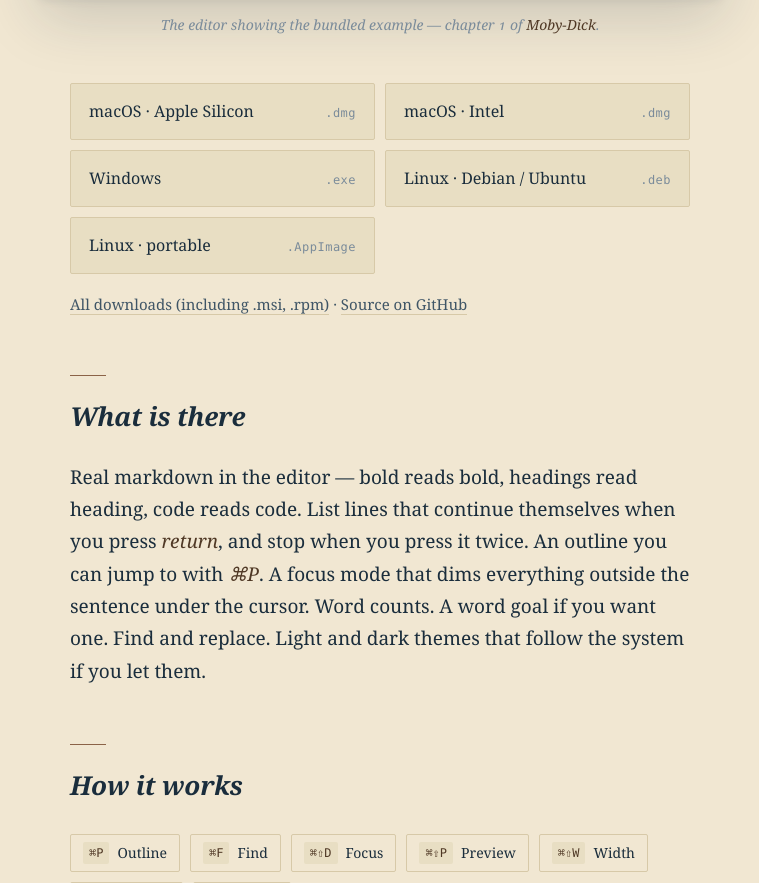
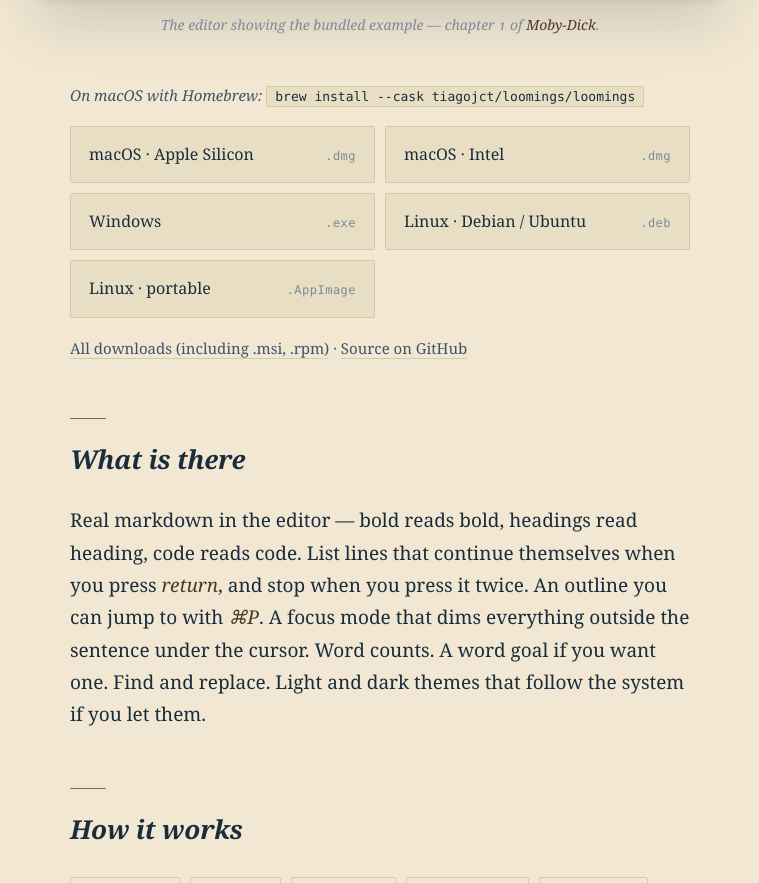
Before and after one commit to tiagojct/loomings, a website built with Vite: page docs/index.html in a window 1280 px wide. Shown: the part 1319-2202 px from the top of the page, without its empty margins (260-1019 px from the left). Built offline with nearby package versions, Linux system fonts and the light colour scheme.

Commit message:
docs: Homebrew cask install on README + landing
Tap is tiagojct/homebrew-loomings, install via
  brew install --cask tiagojct/loomings/loomings

Homebrew automatically strips com.apple.quarantine on cask installs,
so users on Apple Silicon no longer need the manual xattr workaround
documented in the "If macOS calls it damaged" section.

Cask currently arm64-only; Intel macOS support depends on the macos-13
runner queue catching up. Other platforms unchanged.

```diff
--- a/docs/index.html
+++ b/docs/index.html
@@ -42,6 +42,9 @@
       </figure>
 
       <section class="downloads-block">
+        <p class="brew-line">
+          On macOS with Homebrew: <code>brew install --cask tiagojct/loomings/loomings</code>
+        </p>
         <div class="downloads">
           <a class="dl" href="https://github.com/tiagojct/loomings/releases/download/v1.0.0/Loomings_1.0.0_aarch64.dmg">
             <span class="dl-platform">macOS · Apple Silicon</span>
--- a/docs/style.css
+++ b/docs/style.css
@@ -246,6 +246,21 @@ footer a { color: var(--ink-soft); }
 
 /* === Downloads grid (B1) === */
 .downloads-block { margin: 2.4em 0 3em; }
+.brew-line {
+  margin: 0 0 18px !important;
+  font-size: 15px;
+  color: var(--ink-soft);
+  font-style: italic;
+}
+.brew-line code {
+  font-style: normal;
+  background: var(--paper-soft);
+  padding: 2px 8px;
+  border-radius: 2px;
+  font-size: 13px;
+  color: var(--ink);
+  border: 1px solid var(--rule);
+}
 .downloads {
   display: grid;
   grid-template-columns: 1fr 1fr;
```
Also changed, not shown: README.md.
